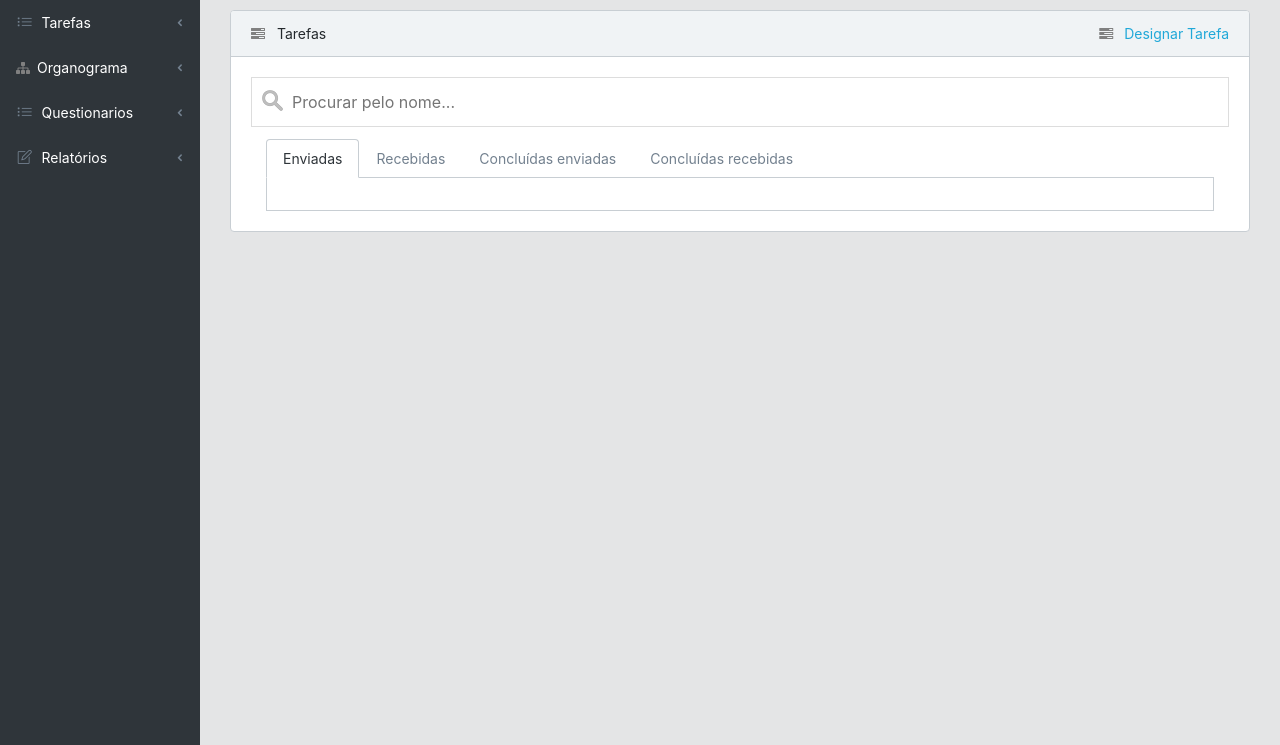
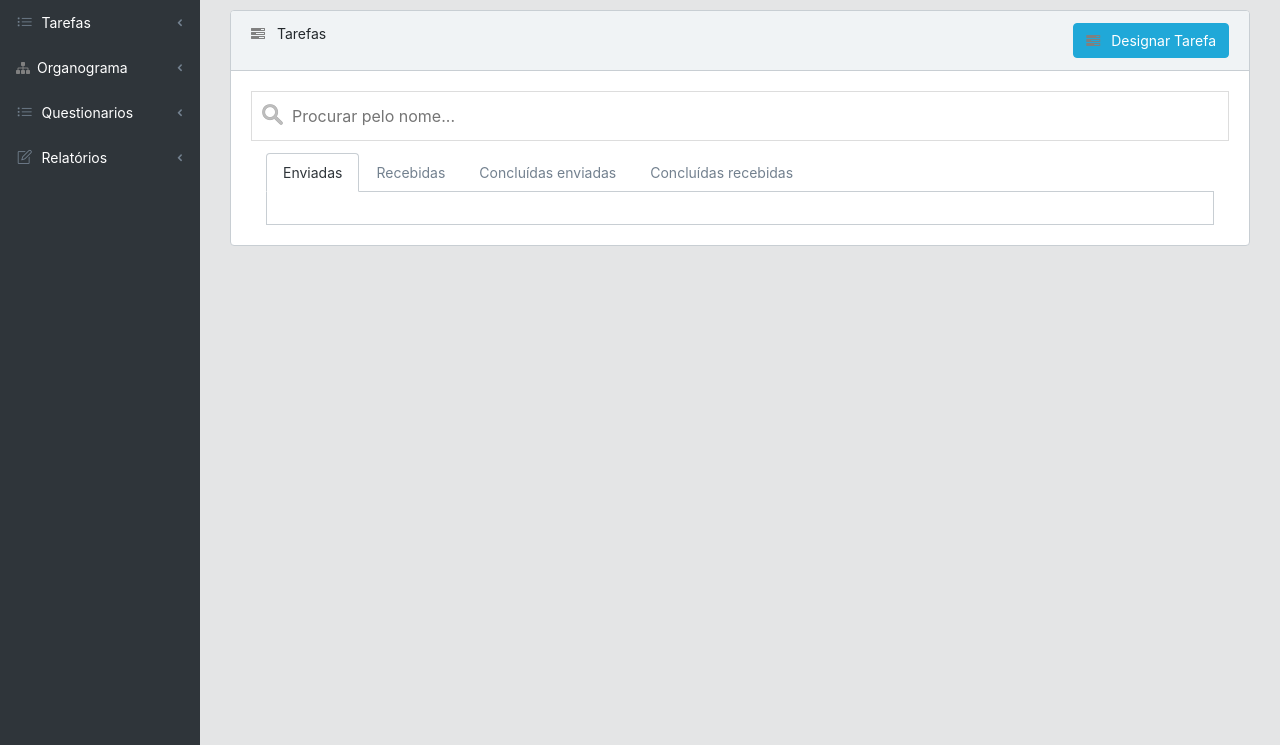
Before and after one commit to catalunha/pmsbweb1, a Django app: page /pmsb/tarefas/inbox/ in a window 1280 px wide. Shown: the part 55-800 px from the top of the page. Run offline with Django 3.2, Linux system fonts and the light colour scheme; the visitor is signed in with stand-in values (Sample User, id 1); data that the repository does not hold is empty; parts of the project's set-up code (start-up, migrations or seed data) failed here and were passed over; some libraries are stand-ins or nearby versions.

Commit message:
padronizacao do card-box

```diff
--- a/pmsb_web/pinax/messages/templates/pinax/messages/inbox.html
+++ b/pmsb_web/pinax/messages/templates/pinax/messages/inbox.html
@@ -4,7 +4,7 @@
     <div class="card">
         <div class="card-header">
             <i class="fa fa-tasks"></i> Tarefas
-            <a class="button" style="float: right;" href="{% url 'pinax_messages:message_create' %}">
+            <a class="btn btn-primary" style="float: right;" href="{% url 'pinax_messages:message_create' %}">
                 <i class="fa fa-tasks"></i>
                 Designar Tarefa
             </a>
```
